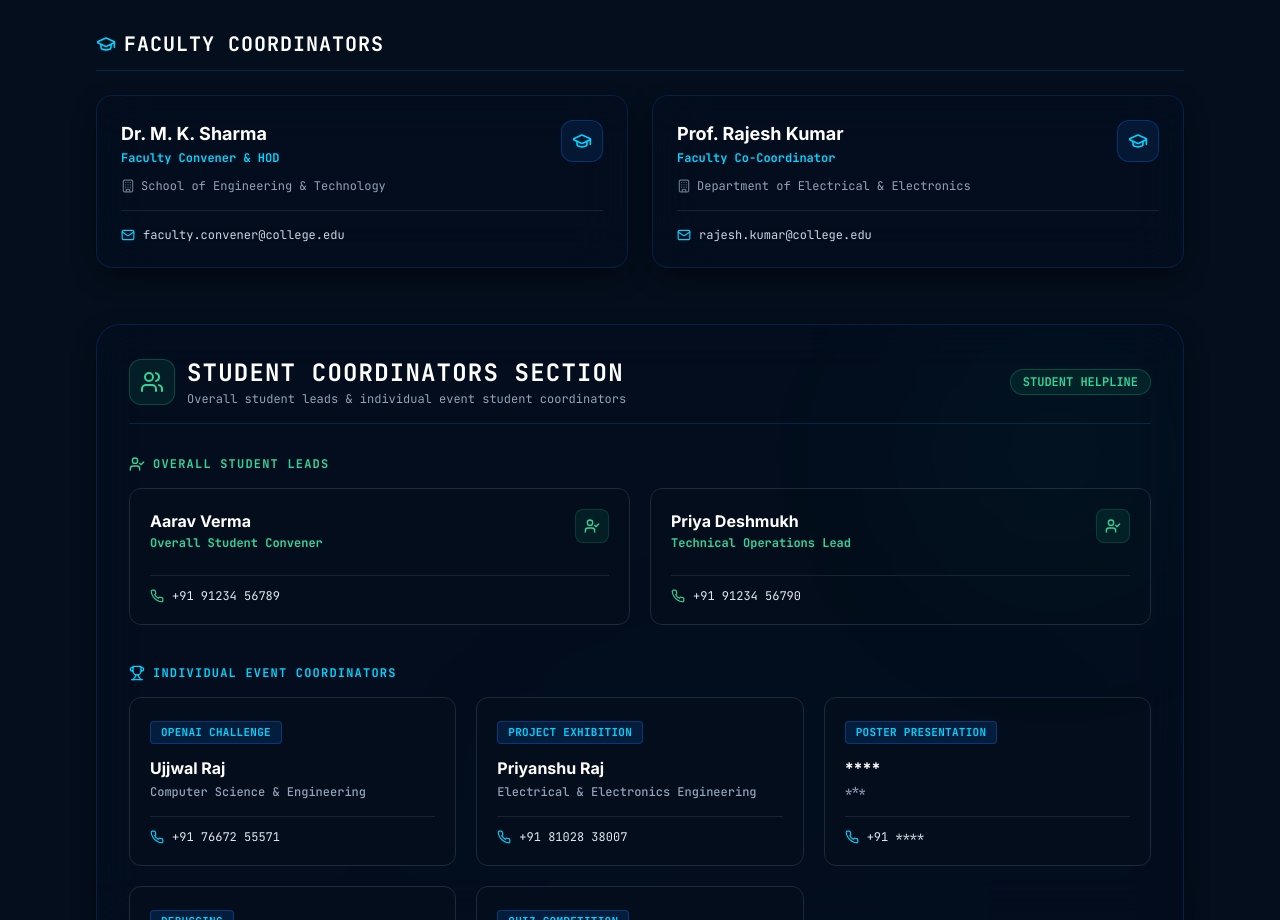
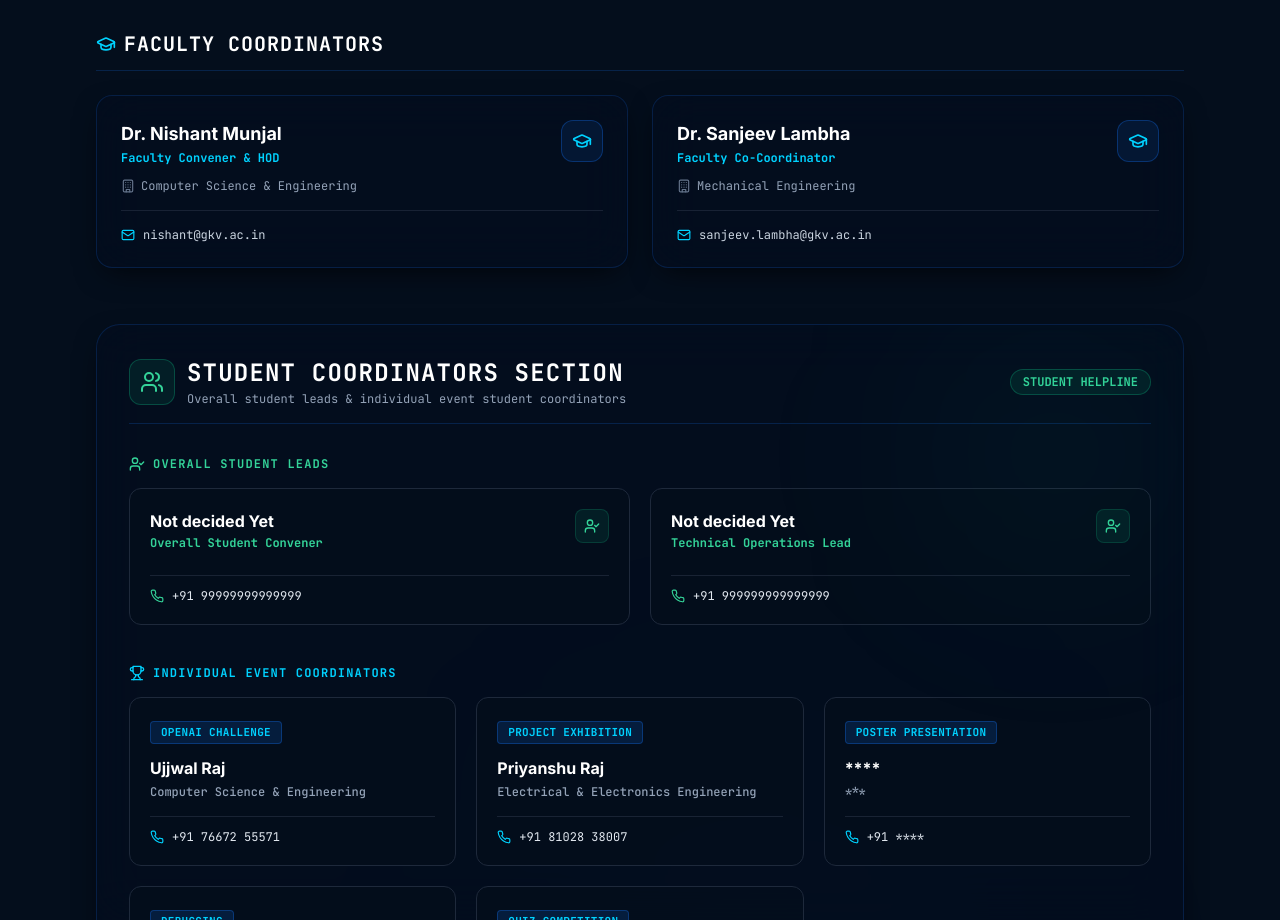
Before and after one commit to UjjwalRaj2025/EventManag_Eng_DAY, a React (Vite) app: page / in a window 1280 px wide. Shown: the part 3000-3920 px from the top of the page. Built offline with nearby package versions, Linux system fonts and the light colour scheme.

Commit message:
Update website

```diff
--- a/src/data/eventData.js
+++ b/src/data/eventData.js
@@ -458,30 +458,30 @@ export const CONTACT_INFO = {
   email: "engineeringday2026@college.edu",
   facultyCoordinators: [
     {
-      name: "Dr. M. K. Sharma",
+      name: "Dr. Nishant Munjal ",
       role: "Faculty Convener & HOD",
-      department: "School of Engineering & Technology",
-      email: "faculty.convener@college.edu"
+      department: "Computer Science & Engineering",
+      email: "nishant@gkv.ac.in"
     },
     {
-      name: "Prof. Rajesh Kumar",
+      name: "Dr. Sanjeev Lambha",
       role: "Faculty Co-Coordinator",
-      department: "Department of Electrical & Electronics",
-      email: "rajesh.kumar@college.edu"
+      department: "Mechanical Engineering",
+      email: "sanjeev.lambha@gkv.ac.in"
     }
   ],
   eventLeads: [
     {
-      name: "Aarav Verma",
+      name: "Not decided Yet",
       role: "Overall Student Convener",
-      phone: "+91 91234 56789",
-      email: "aarav.lead@student.edu"
+      phone: "+91 99999999999999",
+
     },
     {
-      name: "Priya Deshmukh",
+      name: "Not decided Yet",
       role: "Technical Operations Lead",
-      phone: "+91 91234 56790",
-      email: "priya.tech@student.edu"
+      phone: "+91 999999999999999",
+
     }
   ],
   socials: {
```
